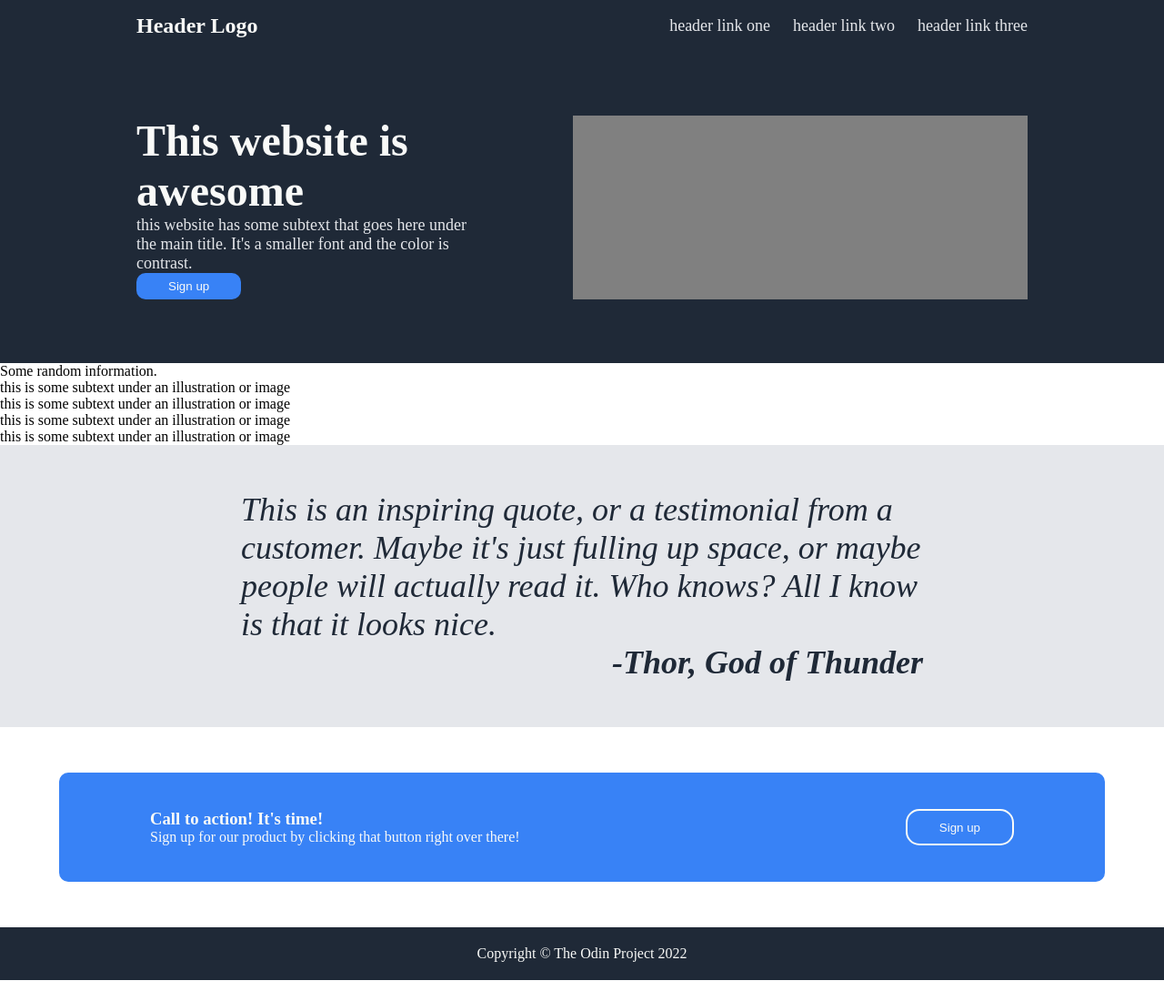
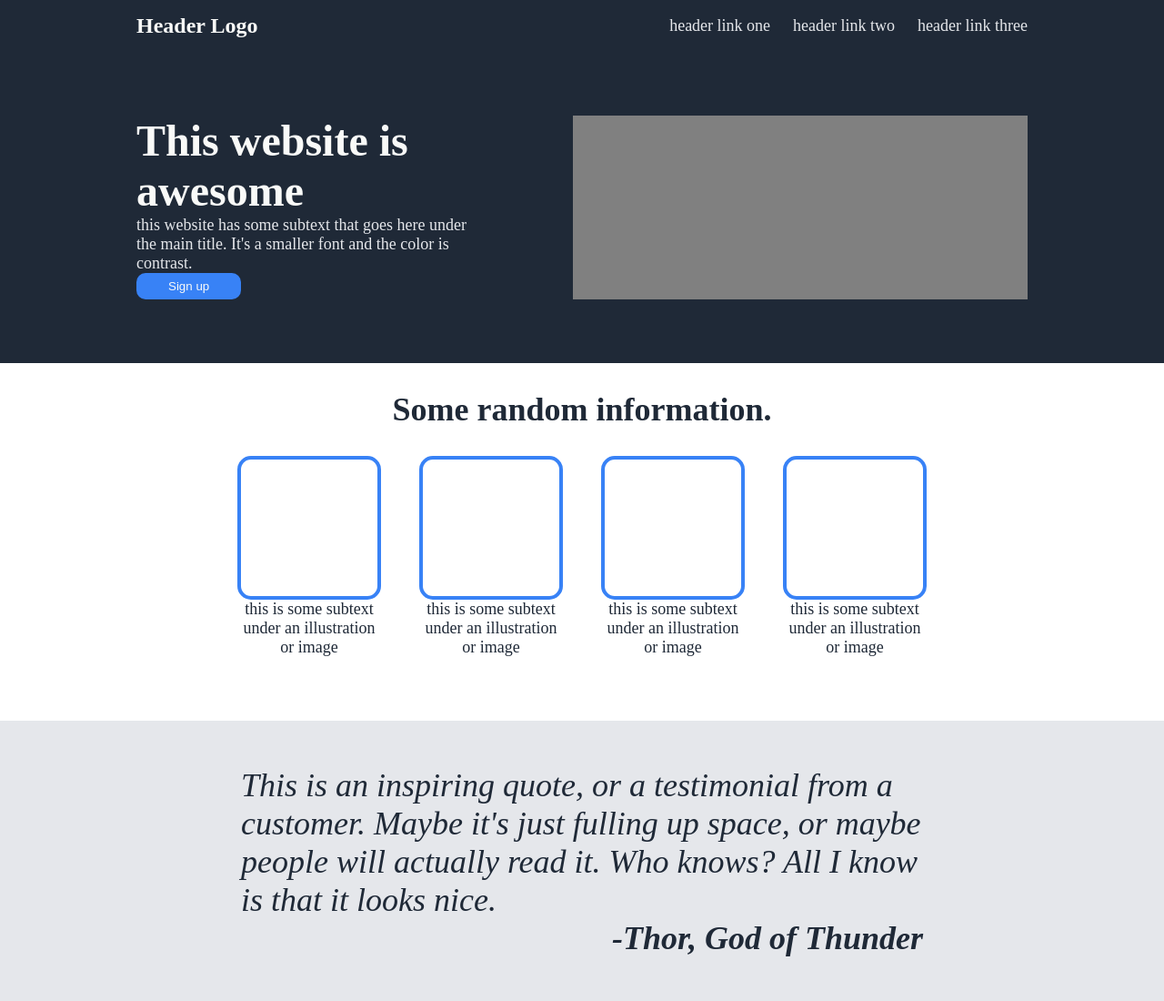
Before and after one commit to Ukasz3/landing-page, a plain HTML site: page Index.html in a window 1280 px wide. Shown: the top 1100 px of the page at 91% size. Before the commit the page ends 1077 px from the top, so only its background shows below. Drawn offline with Linux system fonts and the light colour scheme.

Commit message:
Complete section two
Edit .item2 and dependents changed colors and added padding

```diff
--- a/Index.html
+++ b/Index.html
@@ -27,7 +27,7 @@
                 </div>
             </div>
             <div class="info2">
-                Some random information.
+                <div class="title">Some random information.</div>
                 <div class="container">
                     <div class="info2-item">
                         <div class="image"></div>
--- a/style.css
+++ b/style.css
@@ -70,6 +70,41 @@ a {
     background-color:  gray;
 }
 
+.info2 {
+    font-size: 36px;
+    font-weight: 800;
+    color: #1F2937;
+    text-align: center;
+}
+
+.container {
+    display: flex;
+    gap: 50px;
+    justify-content: center;
+    padding-bottom: 70px;
+}
+
+.info2 .title {
+    padding: 30px 0px;
+}
+
+.info2-item {
+    display: flex;
+    flex-direction: column;
+    align-items: center;
+    font-size: 18px;
+    font-weight: normal;
+    width: 150px;
+}
+
+.info2 .image {
+    flex: none;
+    width: 150px;
+    padding: 75px 0px;
+    border: 4px solid #3882F6;
+    border-radius: 15px;
+}
+
 .info3 {
     background-color: #E5E7EB;
     font-size: 36px;
```
